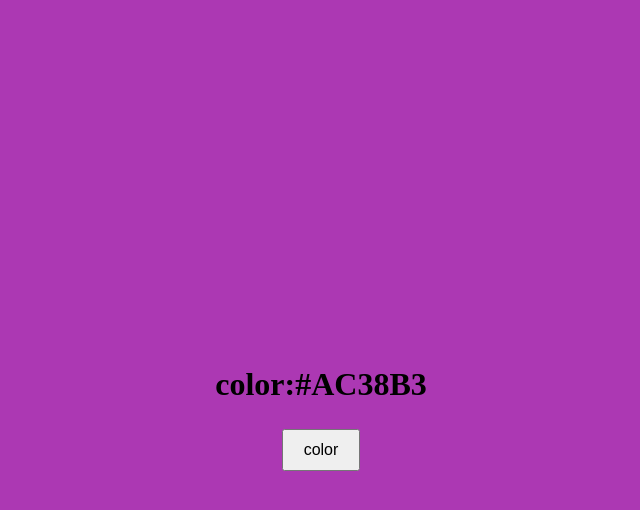
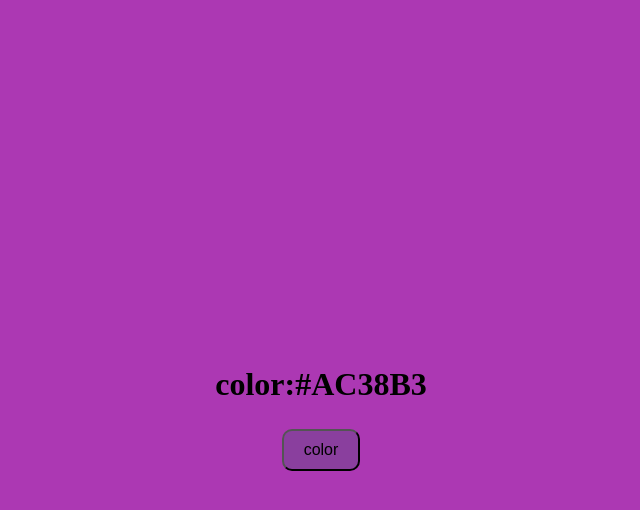
Before and after one commit to Student1124304242942/random-color, a plain HTML site: page index.html in a window 1280 px wide. Both pictures are taken after a click on the button "color". Shown: the whole page, without its empty margins (319-959 px from the left). Drawn offline with Linux system fonts and the light colour scheme.

Commit message:
second commit

```diff
--- a/index.css
+++ b/index.css
@@ -10,4 +10,5 @@
 .parent button {
     padding: 10px 20px;
     font-size: 16px;
+    border-radius: 10px;
 }
--- a/index.html
+++ b/index.html
@@ -8,7 +8,7 @@
 </head>
 <body>
     <div class="parent">
-        <h1>color:<span class="color">#f1f5f8</span></h1>
+        <h1>color:<span class="color">#ffffff</span></h1>
         <button id="nav">color</button>
     </div>
     <script src="index.js"></script>
--- a/index.js
+++ b/index.js
@@ -1,19 +1,24 @@
-let colors = [1, 2, 3, 4, 5, 6, 7, 8, 9, "A", "B", "C",
-"D","E", "F"];
+let colors = [1, 2, 3, 4, 5, 6, 7, 8, 9, "A", "B", "C", "D", "E", "F"];
 
 const btn = document.getElementById('nav');
 const color = document.querySelector('.color');
 
-btn.addEventListener('click', function(){
+btn.addEventListener('click', function() {
     let hexcolor = '#';
-    for(i = 0; i < 6; i++){
+    let btnColor = '#';
+
+    for(let i = 0; i < 6; i++) {
         hexcolor += colors[getRandom()];
     }
 
-    color.textContent  = hexcolor;
+    for(let i = 0; i < 6; i++) {
+        btnColor += colors[getRandom()];
+    }
+    color.textContent = hexcolor;
     document.body.style.backgroundColor = hexcolor;
-})
+    btn.style.backgroundColor = btnColor;
+});
 
-function getRandom (){
+function getRandom() {
     return Math.floor(Math.random() * colors.length);
 }
```
